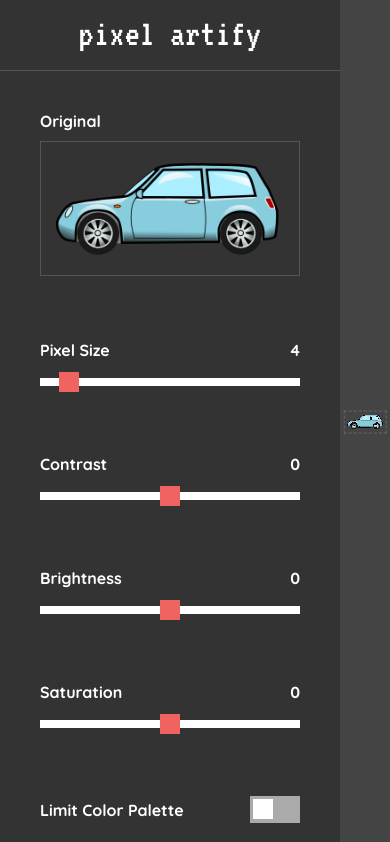
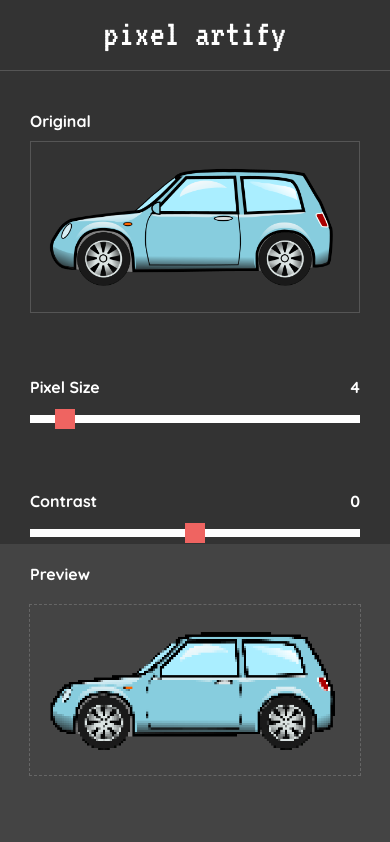
Before and after one commit to shannonlui/pixel-artify, a React (Create React App) app in the folder client/: page /editor in a window 390 px wide. Shown: the top 842 px of the page. Built offline with nearby package versions, Linux system fonts and the light colour scheme.

Commit message:
Add styles to make the app responsive

```diff
--- a/client/src/components/Toolbar/Toolbar.module.css
+++ b/client/src/components/Toolbar/Toolbar.module.css
@@ -29,3 +29,9 @@
 .light .logo {
   color: #ef6461;
 }
+
+@media only screen and (max-width: 768px) {
+  .toolbar {
+    justify-content: center;
+  }
+}
--- a/client/src/pages/Home/Home.module.css
+++ b/client/src/pages/Home/Home.module.css
@@ -23,3 +23,30 @@
   color: white;
   text-shadow: 4px 4px #ef6461;
 }
+
+@media only screen and (max-width: 768px) {
+  .bg {
+    background: linear-gradient( rgba(0,0,0,0.4), rgba(0, 0, 0, 0.4) ), url('../../assets/images/home-bg.png');
+    background-position: center top;
+  }
+
+  .content {
+    top: 50%;
+    right: 50%;
+    transform: translate(50%,-50%);
+    text-align: center;
+    width: 100%;
+  }
+
+  .content h1 {
+    max-width: none;
+    width: 80%;
+    margin: 0 auto;
+  }
+}
+
+@media only screen and (max-width: 500px) {
+  .content h1 {
+    font-size: 3em;
+  }
+}
--- a/client/src/pages/ImageEditor/Controls/Controls.module.css
+++ b/client/src/pages/ImageEditor/Controls/Controls.module.css
@@ -37,3 +37,10 @@
   border-top: 2px solid red;
   padding-top: 4px;
 }
+
+@media only screen and (max-width: 768px) {
+  .controls {
+    padding-left: 30px;
+    padding-right: 30px;
+  }
+}
--- a/client/src/pages/ImageEditor/ImageEditor.js
+++ b/client/src/pages/ImageEditor/ImageEditor.js
@@ -17,6 +17,7 @@ class ImageEditor extends Component {
           <Controls exportImage={() => this.exportImage()} />
         </div>
         <div className={styles.content}>
+          <div className={styles.previewLabel}>Preview</div>
           <Canvas setExportImage={click => this.exportImage = click} />
           {this.props.loading ? <Loading /> : null}
         </div>
--- a/client/src/pages/ImageEditor/ImageEditor.module.css
+++ b/client/src/pages/ImageEditor/ImageEditor.module.css
@@ -39,3 +39,39 @@
   transform: translate(-50%, -50%);
   border: 1px dashed #666;
 }
+
+.previewLabel {
+  display: none;
+}
+
+@media only screen and (max-width: 700px) {
+  .sidebar {
+    height: auto;
+    width: 100%;
+    position: static;
+    margin-bottom: 300px;
+  }
+
+  .content {
+    height: 300px;
+    width: 100%;
+    margin-left: 0;
+    position: fixed;
+    bottom: 0;
+  }
+
+  .content canvas {
+    position: static;
+    transform: none;
+    display: block;
+    margin: 20px auto;
+    max-height: 200px;
+  }
+
+  .previewLabel {
+    display: block;
+    color: white;
+    font-weight: bold;
+    margin: 20px 30px;
+  }
+}
```
